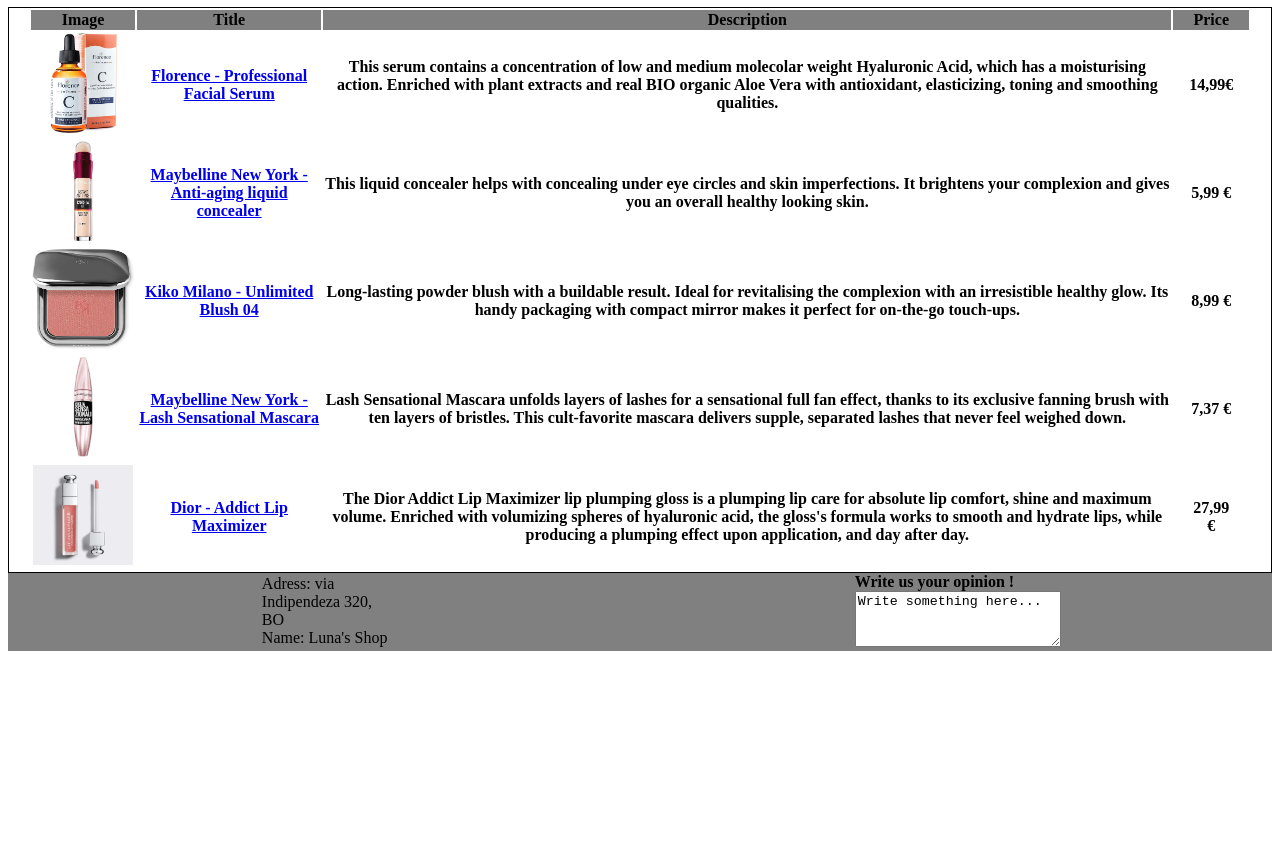
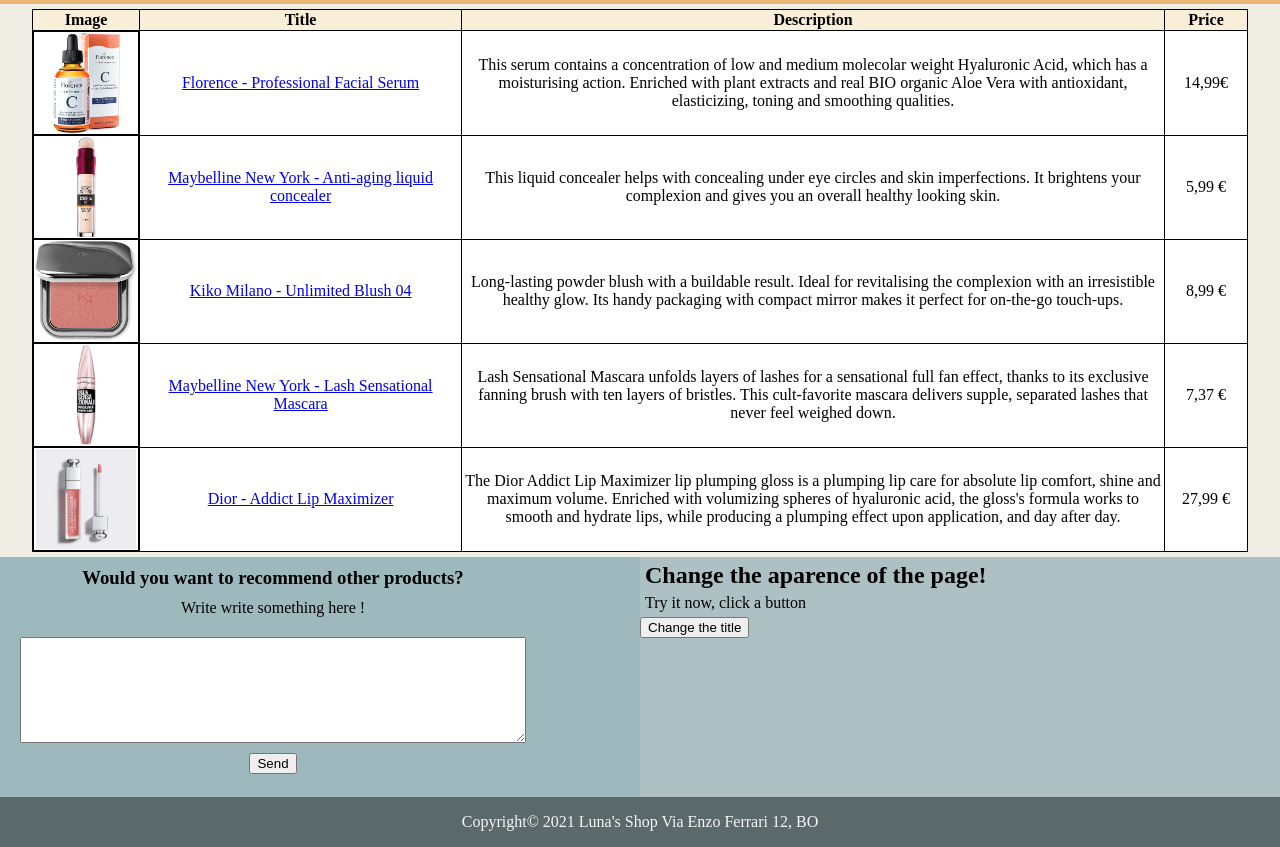
Before and after one commit to lunisel/Strive-Homework-M1D07, a plain HTML site: page index.html in a window 1280 px wide. Shown: the part 73-920 px from the top of the page. Before the commit the page ends 800 px from the top, so only its background shows below. Drawn offline with Linux system fonts and the light colour scheme.

```diff
--- a/index.html
+++ b/index.html
@@ -8,61 +8,69 @@
     <title>Luna's Beauty Shop</title>
 </head>
 <body>
-    <h1>Luna's Beauty Shop</h1>
-<div id="container">
-    <div id="table">
-    <div id="before"></div>
-     <table>
+<div id="wholePageId">
+    <div id="pageTitle">
+        <h1 id="pageTitleJava">Luna's Shop</h1>
+    </div>
+<div id="tableId">
+    <table>
         <tr id="firstRow">
-
-            <th>Image</th>
-            <th>Title</th>
-            <th>Description</th>
-            <th class="price">Price</th>
+        <th class="image">Image</th>
+        <th class="title">Title</th>
+        <th class="description">Description</th>
+        <th class="price">Price</th>
         </tr>
-        <tr>
-            <th><img src="Siero.jpg"/></th>
-            <th><a href="https://www.amazon.it/BIO-Ialuronico-Vitamina-Altissima-Qualit%C3%A0/dp/B076611KCY?ref_=Oct_s9_apbd_otopr_hd_bw_b6lSWH1&pf_rd_r=Z04H1YYW3846M3NG6BM9&pf_rd_p=79766695-52b8-5f3c-8d73-0289ecfa8f30&pf_rd_s=merchandised-search-10&pf_rd_t=BROWSE&pf_rd_i=6198082031"; target="_blank">Florence - Professional Facial Serum</a></th>
-            <th>This serum contains a concentration of low and medium molecolar weight Hyaluronic Acid, which has a moisturising action.
-                Enriched with plant extracts and real BIO organic Aloe Vera with antioxidant, elasticizing, toning and smoothing qualities.</th>
-            <th class="price">14,99€</th>
+        <tr id="secondRow">
+            <td class="image"><img class="image" src="Siero.jpg"/></td>
+            <td class="title"><a  href="https://www.amazon.it/BIO-Ialuronico-Vitamina-Altissima-Qualit%C3%A0/dp/B076611KCY?ref_=Oct_s9_apbd_otopr_hd_bw_b6lSWH1&pf_rd_r=Z04H1YYW3846M3NG6BM9&pf_rd_p=79766695-52b8-5f3c-8d73-0289ecfa8f30&pf_rd_s=merchandised-search-10&pf_rd_t=BROWSE&pf_rd_i=6198082031"; target="_blank">Florence - Professional Facial Serum</a></td>
+            <td class="description">This serum contains a concentration of low and medium molecolar weight Hyaluronic Acid, which has a moisturising action.
+                Enriched with plant extracts and real BIO organic Aloe Vera with antioxidant, elasticizing, toning and smoothing qualities.</td>
+            <td class="price">14,99€</td>
         </tr>
-        <tr>
-            <th><img src="correttore.jpg"/></th>
-            <th><a href="https://www.amazon.it/Maybelline-Correttore-Cancella-Occhiaie-Confezione/dp/B07C9PY9GC?ref_=Oct_s9_apbd_otopr_hd_bw_b6spgBb&pf_rd_r=9X2CKCX551C825P9MH5T&pf_rd_p=679f20a3-c517-5cd9-8856-02cb392fb0c5&pf_rd_s=merchandised-search-10&pf_rd_t=BROWSE&pf_rd_i=6307036031"; target="_blank">Maybelline New York - Anti-aging liquid concealer</a></th>
-            <th>This liquid concealer helps with concealing under eye circles and skin imperfections.
-                It brightens your complexion and gives you an overall healthy looking skin.</th>
-            <th class="price">5,99 €</th>
+        <tr id="thirdRow">
+            <td class="image"><img src="correttore.jpg"/></td>
+            <td class="title"><a href="https://www.amazon.it/Maybelline-Correttore-Cancella-Occhiaie-Confezione/dp/B07C9PY9GC?ref_=Oct_s9_apbd_otopr_hd_bw_b6spgBb&pf_rd_r=9X2CKCX551C825P9MH5T&pf_rd_p=679f20a3-c517-5cd9-8856-02cb392fb0c5&pf_rd_s=merchandised-search-10&pf_rd_t=BROWSE&pf_rd_i=6307036031"; target="_blank">Maybelline New York - Anti-aging liquid concealer</a></td>
+            <td class="description">This liquid concealer helps with concealing under eye circles and skin imperfections.
+                It brightens your complexion and gives you an overall healthy looking skin.</td>
+            <td class="price">5,99 €</td>
         </tr>
-        <tr>
-            <th><img src="fard.jpg"/></th>
-            <th><a href="https://www.amazon.it/KIKO-Milano-Unlimited-risultato-modulabile/dp/B07YQD3MWS?ref_=Oct_s9_apbd_orecs_hd_bw_b6spgRj&pf_rd_r=QWVXJKSVWRDM2ZAVZPPD&pf_rd_p=d5072c92-d03b-5254-80b9-f69fd1e8876b&pf_rd_s=merchandised-search-10&pf_rd_t=BROWSE&pf_rd_i=6307037031"; target="_blank">Kiko Milano - Unlimited Blush 04</a></th>
-            <th>Long-lasting powder blush with a buildable result. Ideal for revitalising the complexion with an irresistible healthy glow. Its handy packaging with compact mirror makes it perfect for on-the-go touch-ups.</th>
-            <th class="price">8,99 €</th>
+        <tr id="fourthRow">
+            <td class="image"><img src="fard.jpg"/></td>
+            <td class="title"><a href="https://www.amazon.it/KIKO-Milano-Unlimited-risultato-modulabile/dp/B07YQD3MWS?ref_=Oct_s9_apbd_orecs_hd_bw_b6spgRj&pf_rd_r=QWVXJKSVWRDM2ZAVZPPD&pf_rd_p=d5072c92-d03b-5254-80b9-f69fd1e8876b&pf_rd_s=merchandised-search-10&pf_rd_t=BROWSE&pf_rd_i=6307037031"; target="_blank">Kiko Milano - Unlimited Blush 04</a></td>
+            <td class="description">Long-lasting powder blush with a buildable result. Ideal for revitalising the complexion with an irresistible healthy glow. Its handy packaging with compact mirror makes it perfect for on-the-go touch-ups.</td>
+            <td class="price">8,99 €</td>
         </tr>
-        <tr>
-            <th><img src="mascara.jpg"/></th>
-            <th><a href="https://www.amazon.it/Maybelline-Mascara-Volumizzante-Sensazionali-Ventaglio/dp/B016C2APSG?ref_=Oct_s9_apbd_otopr_hd_bw_b6sp6o3&pf_rd_r=9K5SA2GEXNMCYTRMTDGH&pf_rd_p=1114f739-1009-51a7-b0ba-93061b4fc063&pf_rd_s=merchandised-search-10&pf_rd_t=BROWSE&pf_rd_i=6306900031"; target="_blank">Maybelline New York - Lash Sensational Mascara</a></th>
-            <th>Lash Sensational Mascara unfolds layers of lashes for a sensational full fan effect, thanks to its exclusive fanning brush with ten layers of bristles. This cult-favorite mascara delivers supple, separated lashes that never feel weighed down.</th>
-            <th class="price">7,37 €</th>
+        <tr id="fifthRow">
+            <td class="image"><img src="mascara.jpg"/></td>
+            <td class="title"><a href="https://www.amazon.it/Maybelline-Mascara-Volumizzante-Sensazionali-Ventaglio/dp/B016C2APSG?ref_=Oct_s9_apbd_otopr_hd_bw_b6sp6o3&pf_rd_r=9K5SA2GEXNMCYTRMTDGH&pf_rd_p=1114f739-1009-51a7-b0ba-93061b4fc063&pf_rd_s=merchandised-search-10&pf_rd_t=BROWSE&pf_rd_i=6306900031"; target="_blank">Maybelline New York - Lash Sensational Mascara</a></td>
+            <td class="description">Lash Sensational Mascara unfolds layers of lashes for a sensational full fan effect, thanks to its exclusive fanning brush with ten layers of bristles. This cult-favorite mascara delivers supple, separated lashes that never feel weighed down.</td>
+            <td class="price">7,37 €</td>
         </tr>
-        <tr>
-            <th><img src="lucidalabbra.jpg"/></th>
-            <th><a href="https://www.amazon.it/Addict-Lip-Maximizer-rimpolpante-Rosewood/dp/B07MBP6YFP?ref_=Oct_s9_apbd_omg_hd_bw_b6spbVH&pf_rd_r=BH08TM029PKVW0AERN7H&pf_rd_p=a3a4d277-5c50-53d7-95ed-8646bd667e53&pf_rd_s=merchandised-search-10&pf_rd_t=BROWSE&pf_rd_i=6307018031"; target="_blank">Dior - Addict Lip Maximizer</a></th>
-            <th>The Dior Addict Lip Maximizer lip plumping gloss is a plumping lip care for absolute lip comfort, shine and maximum volume. Enriched with volumizing spheres of hyaluronic acid, the gloss's formula works to smooth and hydrate lips, while producing a plumping effect upon application, and day after day.</th>
-            <th class="price">27,99 €</th>
+        <tr id="sixthRow">
+            <td class="image"><img src="lucidalabbra.jpg"/></td>
+            <td class="title"><a href="https://www.amazon.it/Addict-Lip-Maximizer-rimpolpante-Rosewood/dp/B07MBP6YFP?ref_=Oct_s9_apbd_omg_hd_bw_b6spbVH&pf_rd_r=BH08TM029PKVW0AERN7H&pf_rd_p=a3a4d277-5c50-53d7-95ed-8646bd667e53&pf_rd_s=merchandised-search-10&pf_rd_t=BROWSE&pf_rd_i=6307018031"; target="_blank">Dior - Addict Lip Maximizer</a></td>
+            <td class="description">The Dior Addict Lip Maximizer lip plumping gloss is a plumping lip care for absolute lip comfort, shine and maximum volume. Enriched with volumizing spheres of hyaluronic acid, the gloss's formula works to smooth and hydrate lips, while producing a plumping effect upon application, and day after day.</td>
+            <td class="price">27,99 €</td>
         </tr>
-
     </table>
-    <div id="after"></div>
 </div>
 </div>
-<div id="bottomPage"><footer><div id="footer">Adress: via Indipendeza 320, BO <br>
-    Name: Luna's Shop</div>
-</footer>
-<div id="textArea"><h4>Write us your opinion !</h4>
-<textarea>Write something here...</textarea></div>
+<div id="footerDivision">
+    <div class="writeSomething">
+        <h3>Would you want to recommend other products?</h3>
+        <p id="pOfWriteSomething">Write write something here !</p>
+        <div id="textArea"><textarea></textarea></div>
+        <div id="button"><button>Send</button></div>
+    </div>
+    <div id="javaManipulation">
+        <h2 class="java">Change the aparence of the page!</h2>
+        <p class="java">Try it now, click a button</p>
+        <button onclick="changeH1Content()">Change the title</button>
+    </div>
 </div>
-
+<div class="footerContent">
+<p id="pOfFooter">Copyright© 2021 Luna's Shop Via Enzo Ferrari 12, BO</p>
+</div>
+<script lang="text/javascript" src="index.js"></script>
 </body>
 </html>
--- a/index.js
+++ b/index.js
@@ -0,0 +1,7 @@
+const changeH1Content = function(){
+    let h1Changed = document.getElementById("pageTitleJava")
+    console.log(h1Changed)
+    h1Changed.innerText = "Your New Shop"
+}
+
+changeH1Content()
--- a/styles.css
+++ b/styles.css
@@ -1,53 +1,133 @@
+html{
+    margin: 0;
+    padding: 0;
+    background-color: #eeeee4;
+}
+
+body{
+    margin: 0;
+}
+
+h1{
+    margin: 0;
+}
+
+#wholePageId{
+    margin: 0;
+}
+
+#pageTitle{
+    display: flex;
+    padding: 20px;
+    background-color: #eab676;
+    justify-content: center;
+}
+div#tableId{
+    display: flex;
+    justify-content: center;
+    margin-top: 5px;
+}
+table{
+    width: 95%;
+    border-collapse: collapse;
+    background-color: white;
+}
+
+
 img{
     height: 100px;
 }
 
-#container {
+td.image {
     display: flex;
+    justify-content: center;
+}
+table, th, td {
+    border: solid black 0.5px;
 }
 
-#table{
-    display: flex;
-    justify-content: center;
-    border: solid black 1px;
+tr#firstRow{
+    background-color: #F9eed8;
 }
 
-table{
-    justify-content: center;
-    align-items: center;
-}
- #before{
-     padding: 10px;
+td.title{
+    text-align: center;
 }
 
- #after{
-     padding: 10px;
+td.description{
+    text-align: center;
+}
+
+td.price{
+    text-align: center;
 }
 
 .price{
-     padding: 0 15px;
+    width: 80px;
 }
 
- tr#firstRow {
-     background-color: gray;
+.description{
+    width: 700px;
 }
 
-#bottomPage {
+div#footerDivision{
     display: flex;
-    margin: 0;
-    background-color: gray;
-    justify-content: space-around;
+    justify-content: space-between;
+    background-color: #9eb9be;
+    width: 100%;
+    height: 240px;
+    margin-top: 5px;
 }
 
-#footer{
-    margin: 1% 20%;
+h3{
+    margin: 10px;
+    text-align: center;
 }
 
-h4{
-    margin: 0;
+p#pOfWriteSomething{
+    margin: 5px 10px 20px 10px;
+    text-align: center;
+}
+
+div#textArea{
+    display: flex;
+    justify-content: center;
+    padding-bottom: 10px;
 }
 
 textarea{
+    width: 500px;
+    height: 100px;
+}
+
+div#button{
+    display: flex;
+    justify-content: center;
+    padding-bottom: 20px;
+}
+
+div.footerContent{
+    display: flex;
+    justify-content: center;
+    background-color: #5c696b;
+    width: 100%;
     height: 50px;
-    width: 200px;
 }
+
+p#pOfFooter{
+    color: whitesmoke;
+}
+
+div#javaManipulation{
+    background-color: #Adc1c4;
+    width: 50%;
+    height: 240px;
+}
+
+div.writeSomething{
+    margin-left: 20px;
+}
+
+.java{
+    margin: 5px;
+}
```
Lines whose indentation alone changed are shown as unchanged.
